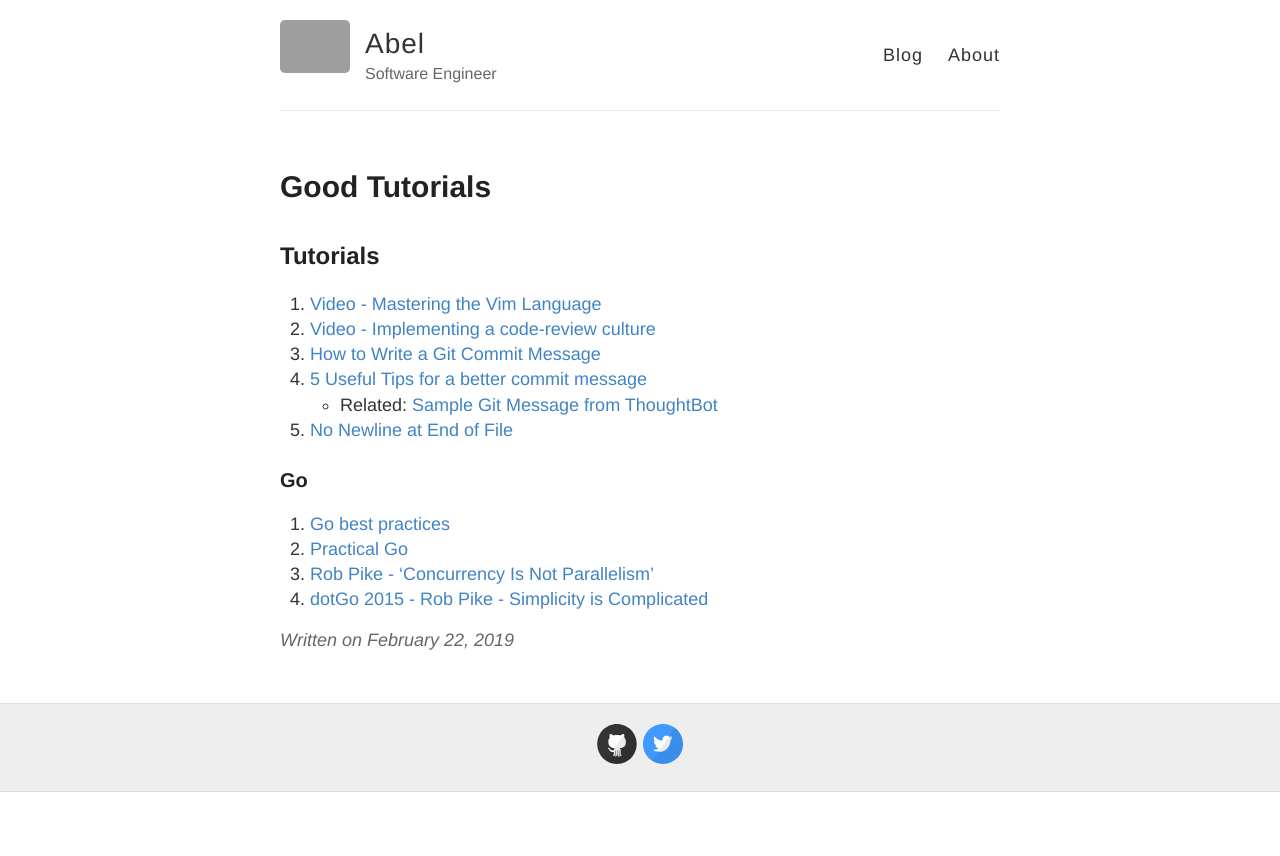
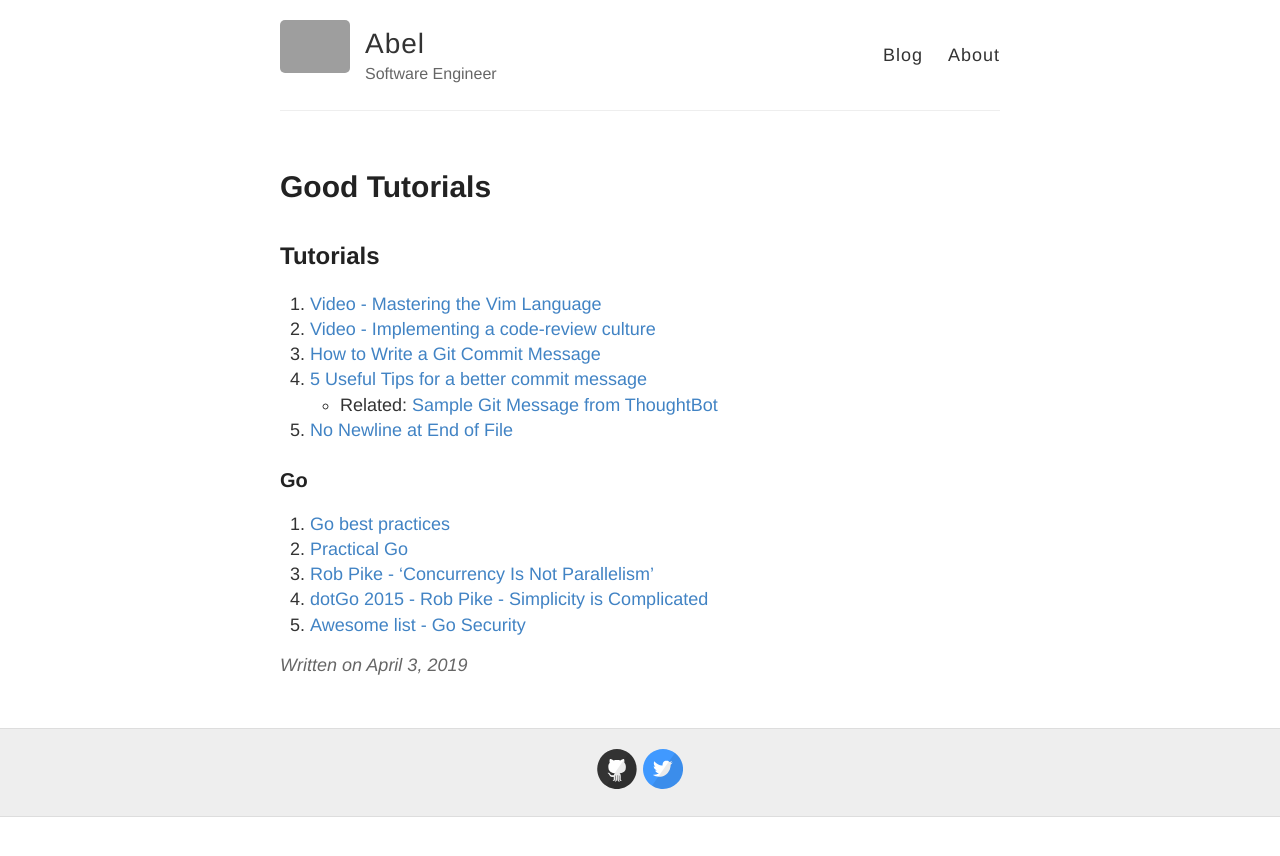
Before and after one commit to abeltay/abeltay.github.io, a Jekyll site: the page built from _posts/2019-04-03-good-tutorials.md, in a window 1280 px wide. Shown: the top 856 px of the page. Built offline with Jekyll 4.4.1, drawn with Linux system fonts in a browser that asks for light colours; grey boxes are pictures that could not be loaded.

Commit message:
Add awesome list

```diff
--- a/_posts/2016-11-29-good-tutorials.md
+++ b/_posts/2019-04-03-good-tutorials.md
@@ -1,7 +1,7 @@
 ---
 layout: post
 title:  "Good Tutorials"
-date:   2019-02-22 13:00:00 +0800
+date:   2019-04-03 13:00:00 +0800
 categories: tutorials
 ---
 ## Tutorials
@@ -17,3 +17,4 @@ categories: tutorials
 1. [Practical Go](https://dave.cheney.net/practical-go/presentations/qcon-china.html)
 1. [Rob Pike - 'Concurrency Is Not Parallelism'](https://youtu.be/cN_DpYBzKso)
 1. [dotGo 2015 - Rob Pike - Simplicity is Complicated](https://youtu.be/rFejpH_tAHM)
+1. [Awesome list - Go Security](https://github.com/guardrailsio/awesome-golang-security)
```
